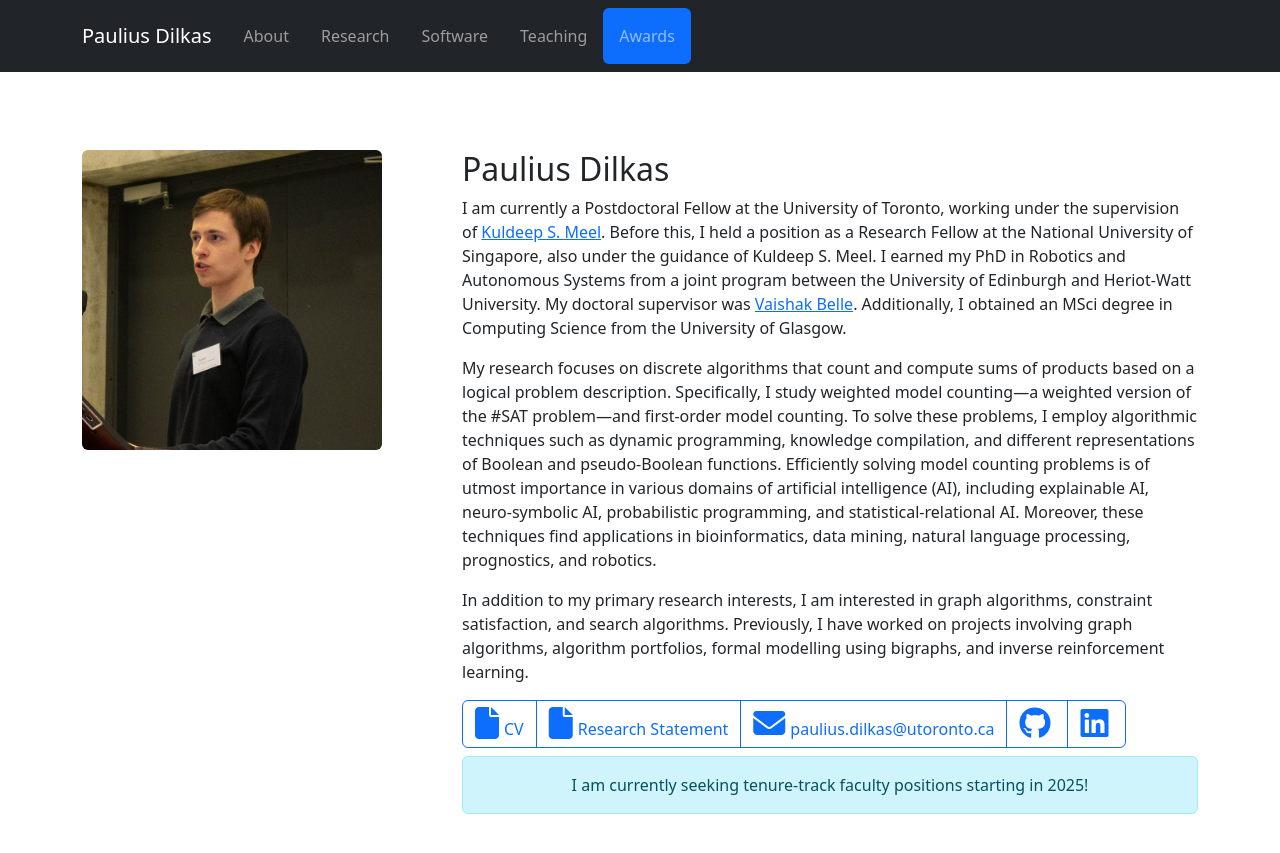
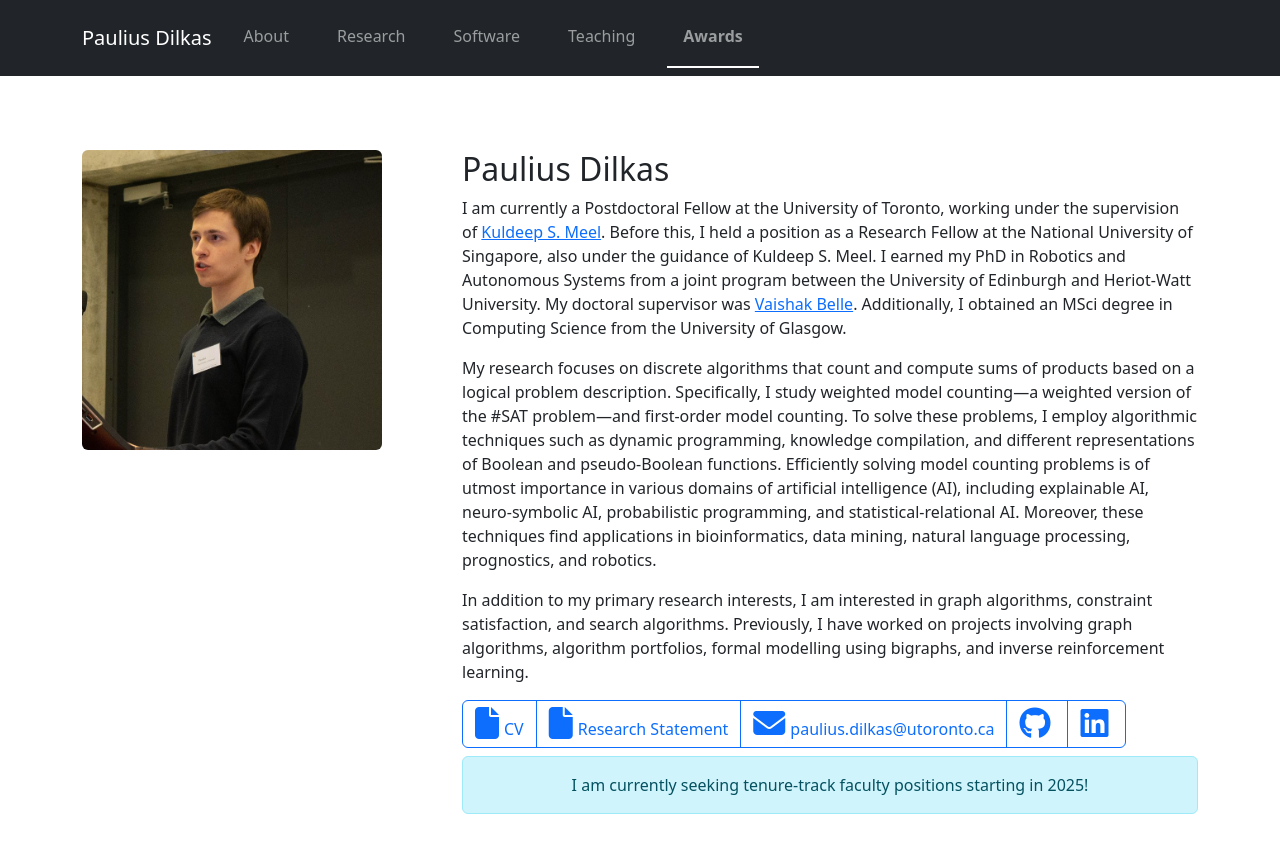
Before and after one commit to dilkas/dilkas.github.io, a Jekyll site: the page built from index.html, in a window 1280 px wide and 900 px high. Shown: the top 853 px of the window. Built offline with Jekyll 4.4.1, drawn with Linux system fonts in a browser that asks for light colours; nearby versions of some CDN libraries.

Commit message:
Better navigation style

```diff
--- a/_layouts/default.html
+++ b/_layouts/default.html
@@ -21,7 +21,7 @@
                     <span class="navbar-toggler-icon"></span>
                 </button>
                 <div class="collapse navbar-collapse" id="navbarResponsive">
-                    <ul class="navbar-nav ml-auto nav-pills">
+                    <ul class="navbar-nav ml-auto nav-underline">
                         <li class="nav-item">
                             <a class="nav-link" href="#about"><span class="nav-link">About</span></a>
                         </li>
```
